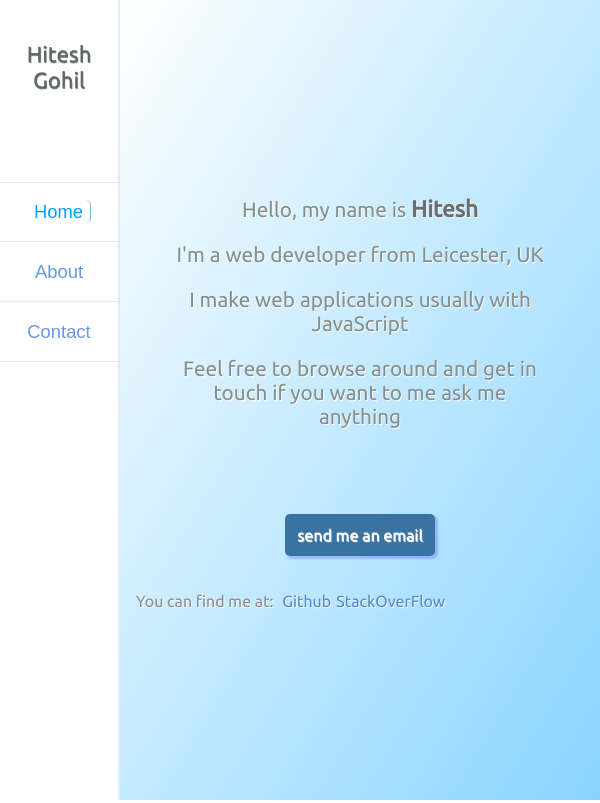
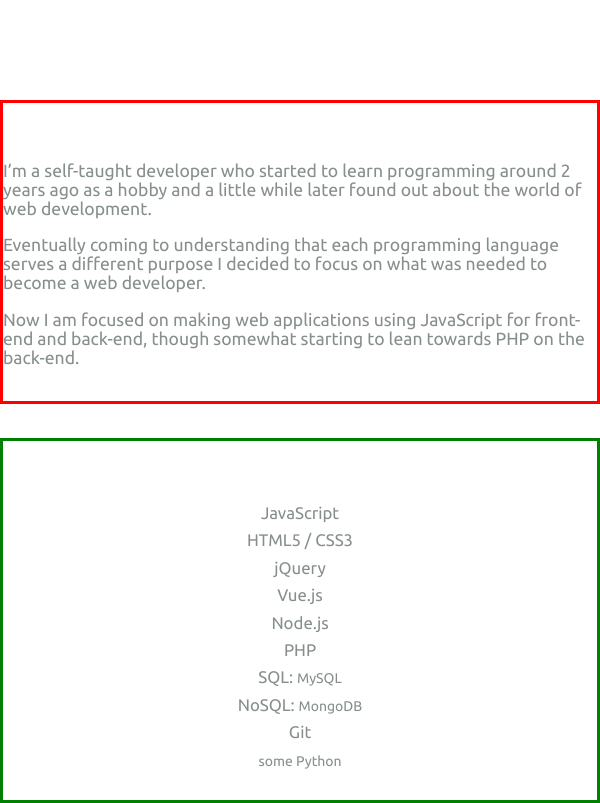
Before and after one commit to hitesh-92/portfolio-vue, a Vue app: page / in a window 600 px wide. Built offline with nearby package versions, Linux system fonts and the light colour scheme.

Commit message:
home css

```diff
--- a/src/App.vue
+++ b/src/App.vue
@@ -29,8 +29,8 @@
   name: 'App',
   data () {
     return {
-      appHome: true,
-      appAbout: false,
+      appHome: false,
+      appAbout: true,
       appContact: false
     }
   },
@@ -92,4 +92,34 @@
     grid-area: "app-body";
     background: linear-gradient(to bottom right, rgb(254, 255, 255) , rgb(137, 212, 255));
   }
+
+  @media only screen and (max-width: 600px){
+
+    body{
+      margin: 0;
+      padding: 0;
+
+    }
+
+    #app{
+      display: inline;
+      margin:0;
+      padding:0;
+      /* height:100vh;width:100vw; */
+    }
+
+    #app-body{
+      margin:0;
+      padding:0;
+      height: 100%;
+    }
+
+    #app-nav{
+      display: none;
+      margin: 0;
+      padding: 0;
+      /* visibility: hidden; */
+    }
+
+  }
 </style>
--- a/src/components/About.vue
+++ b/src/components/About.vue
@@ -5,7 +5,11 @@
 
             <div id="about-main">
 
+                <h4 id="about-title">About</h4>
+
                 <div id="main-left">
+
+                    <p>Some languages and techonologies I've tinkered and worked with</p>
 
                     <ul>
                         <li>JavaScript</li>
@@ -46,6 +50,63 @@
 
 <style scoped>
 
+    @media only screen and (min-width: 600px){
+        #about-container{
+        height: 70vh;
+        margin: 2em 1em;
+        padding: 1em 3em;
+        text-align: center;
+        border-radius: 1px;
+        box-shadow: 0px 1px 15px 0px rgb(165, 165, 165);
+        background-color: white;
+        color: rgb(134, 143, 141);
+        }
+
+        #about-container > h1{
+            margin: 1em 0em;
+        }
+
+        #about-main{
+            display: grid;
+            grid-template-columns: 1fr 2fr;
+            margin-top: 5em;
+        }
+
+        #main-left{
+            font-size: 1.05em;
+        }
+
+        #main-left > ul{
+            list-style-type: none;
+            padding-right: 5em;
+        }
+
+        #main-left > ul > li{
+            margin: 0.5em 0em;
+        }
+
+        #main-right{
+            text-align: left;
+            box-sizing: border-box;
+            height: 100%;
+        }
+
+        #main-right > p{
+            font-size: 1.1em;
+        }
+
+        #about-title{
+            display: none;
+        }
+
+        #main-left > p{
+            display: none;
+        }
+
+
+    }
+
+    /*
     #about-container{
         height: 70vh;
         margin: 2em 1em;
@@ -89,4 +150,64 @@
     #main-right > p{
         font-size: 1.1em;
     }
+    */
+
+    @media only screen and (max-width: 600px){
+
+        #about-container{
+            /* display: block; */
+            margin:0;
+            padding:0;
+            width: 100%;
+            height: 100vh;
+        }
+
+        #about-main{
+            display: grid;
+            grid-template-rows: 100px 1fr 1fr;
+            margin:0;
+            padding:0;
+            width: 100%;
+            height: 100%;
+        }
+
+        #main-left{
+            border: 3px solid green;
+            grid-row: 3/4;
+            padding: 0;
+            padding-top: 2em;;
+            margin: 0;
+            height: 90%
+        }
+
+        #main-right{
+            border: 3px solid red;
+            grid-row: 2/3;
+            margin: 0;
+            padding: 0;
+            padding-top: 40px;
+            width: 100vw;
+            height: 90%;
+        }
+
+        #main-left > ul{
+            margin: 0;
+            padding: 20px 0px;;
+            text-align: center;
+
+        }
+
+        #main-left > p{
+            text-align: center;
+            padding: 0 10px;
+        }
+
+        #about-title{
+            border: 3px solid black;
+            grid-row: 1/2;
+
+        }
+
+
+    }
 </style>
--- a/src/components/Contact.vue
+++ b/src/components/Contact.vue
@@ -322,4 +322,10 @@
         color: rgb(97, 97, 97);
         font-size: 1.3em;
     }
+
+    @media only screen and (max-width: 600px{
+
+
+
+    }
 </style>
--- a/src/components/Home.vue
+++ b/src/components/Home.vue
@@ -90,4 +90,17 @@
     text-decoration-line: none;
     color: rgb(89, 135, 204)
   }
+
+  @media only screen and (max-width: 600px){
+
+    #home-container{
+      display: grid;
+      margin: 0;
+      padding: 0;
+      height:100vh;
+      width:100vw;
+
+    }
+
+  }
 </style>
```
